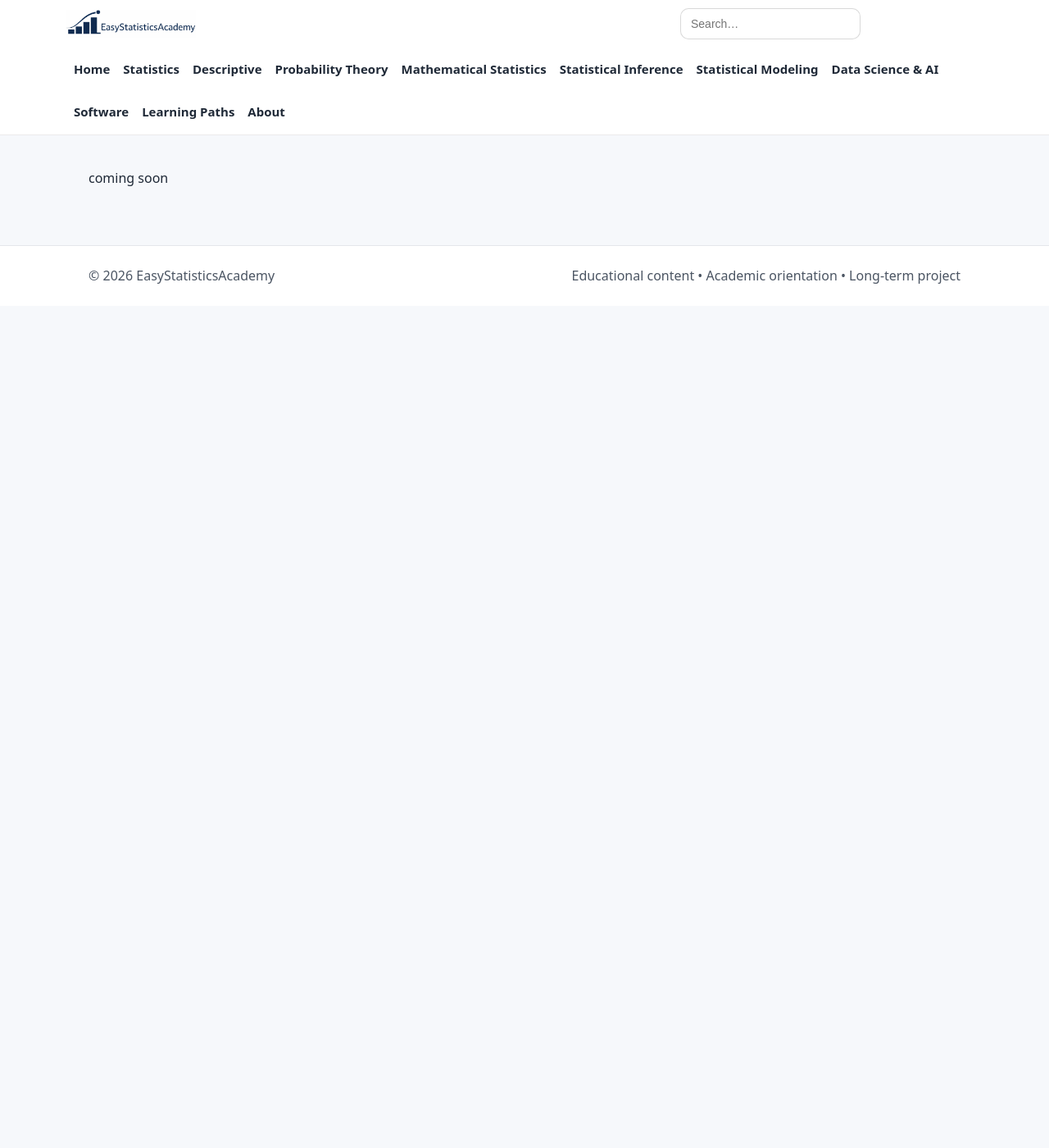
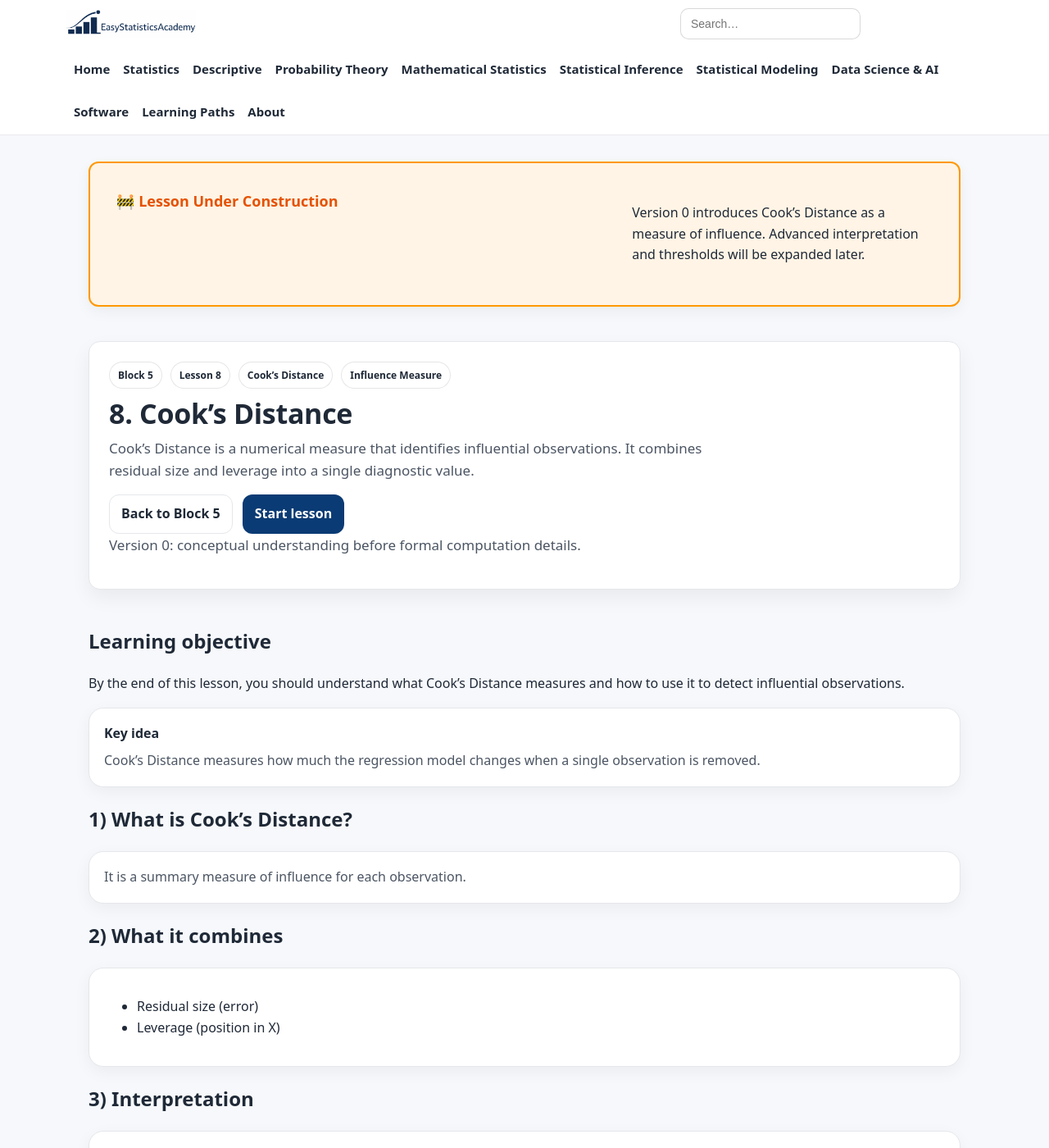
Before and after one commit to ammar-homaida-statistics/easystatisticsacademy, a Jekyll site: the page built from modeling/diagnostics/cooks-distance/index.md, in a window 1280 px wide and 1400 px high. Shown: the whole window at 82% size. Built offline with Jekyll 4.4.1, drawn with Linux system fonts in a browser that asks for light colours; our own code applies the rules of GitHub Pages for plain Markdown files; some of the changed text lies outside the part shown.

Commit message:
Add lesson content

```diff
--- a/modeling/diagnostics/cooks-distance/index.md
+++ b/modeling/diagnostics/cooks-distance/index.md
@@ -1 +1,175 @@
-coming soon
+---
+layout: default
+title: 8. Cook’s Distance
+permalink: /modeling/diagnostics/cooks-distance/
+sidebar: false
+---
+
+<!-- UNDER CONSTRUCTION -->
+<section class="section section-slim">
+  <div class="callout" style="background:#fff4e5; border:2px solid #ff9800; padding:2rem; border-radius:12px;">
+    <h2 style="color:#e65100;">🚧 Lesson Under Construction</h2>
+    <p>
+      Version 0 introduces Cook’s Distance as a measure of influence.
+      Advanced interpretation and thresholds will be expanded later.
+    </p>
+  </div>
+</section>
+
+<!-- ✅ Update last visited lesson -->
+<script>
+(function () {
+  localStorage.setItem("esa_continue_modeling_diagnostics_lesson_v0", JSON.stringify({
+    url: "/modeling/diagnostics/cooks-distance/",
+    label: "Lesson 8 — Cook’s Distance",
+    ts: Date.now()
+  }));
+})();
+</script>
+
+<!-- HERO -->
+<section class="hero hero-section">
+  <div class="hero-card">
+
+    <div class="badge-row">
+      <span class="badge">Block 5</span>
+      <span class="badge">Lesson 8</span>
+      <span class="badge">Cook’s Distance</span>
+      <span class="badge">Influence Measure</span>
+    </div>
+
+    <h1>8. Cook’s Distance</h1>
+
+    <p class="lead">
+      Cook’s Distance is a numerical measure that identifies influential observations.
+      It combines residual size and leverage into a single diagnostic value.
+    </p>
+
+    <div class="hero-actions">
+      <a class="btn btn-outline" href="/modeling/diagnostics/">Back to Block 5</a>
+      <a class="btn" href="#lesson">Start lesson</a>
+    </div>
+
+    <p class="muted-mini">
+      Version 0: conceptual understanding before formal computation details.
+    </p>
+
+  </div>
+</section>
+
+<!-- LESSON -->
+<section class="section" id="lesson">
+
+  <h2>Learning objective</h2>
+  <p>
+    By the end of this lesson, you should understand what Cook’s Distance measures
+    and how to use it to detect influential observations.
+  </p>
+
+  <div class="card">
+    <h3>Key idea</h3>
+    <p>
+      Cook’s Distance measures how much the regression model changes
+      when a single observation is removed.
+    </p>
+  </div>
+
+  <h2>1) What is Cook’s Distance?</h2>
+  <div class="card">
+    <p>
+      It is a summary measure of influence for each observation.
+    </p>
+  </div>
+
+  <h2>2) What it combines</h2>
+  <div class="card">
+    <ul>
+      <li>Residual size (error)</li>
+      <li>Leverage (position in X)</li>
+    </ul>
+  </div>
+
+  <h2>3) Interpretation</h2>
+  <div class="card">
+    <p>
+      Large Cook’s Distance → observation strongly affects the model.
+    </p>
+  </div>
+
+  <h2>4) Rule of thumb</h2>
+  <div class="card">
+    <ul>
+      <li>D > 1 → potentially influential</li>
+      <li>Compare values relative to others</li>
+    </ul>
+  </div>
+
+  <h2>5) What it tells you</h2>
+  <div class="card">
+    <ul>
+      <li>Which observations affect the model most</li>
+      <li>Where to investigate further</li>
+    </ul>
+  </div>
+
+  <h2>6) What it does NOT tell you</h2>
+  <div class="card">
+    <p>
+      It does not tell you whether the observation is correct or should be removed.
+    </p>
+  </div>
+
+  <h2>7) Visual interpretation</h2>
+  <div class="card">
+    <p>
+      Cook’s Distance is often visualized as a plot,
+      where large spikes indicate influential points.
+    </p>
+  </div>
+
+  <h2>8) Common mistake</h2>
+  <div class="card">
+    <p>
+      Automatically removing points based only on Cook’s Distance.
+    </p>
+  </div>
+
+  <h2>9) What to do instead</h2>
+  <div class="card">
+    <ul>
+      <li>Investigate the observation</li>
+      <li>Compare models with and without it</li>
+      <li>Check data quality</li>
+    </ul>
+  </div>
+
+  <h2>10) Why this matters</h2>
+  <div class="card">
+    <p>
+      Cook’s Distance provides a practical way to identify observations
+      that control the regression model.
+    </p>
+  </div>
+
+  <div class="card">
+    <h3>Outcome of this lesson</h3>
+    <ul>
+      <li>Understand Cook’s Distance conceptually</li>
+      <li>Interpret influence values</li>
+      <li>Identify influential observations</li>
+      <li>Avoid common misuse</li>
+      <li>Prepare for full diagnostic workflow</li>
+    </ul>
+  </div>
+
+  <div class="card">
+    <h3>Next step</h3>
+    <p>
+      We now integrate all diagnostic tools into a complete workflow.
+    </p>
+    <a class="btn" href="/modeling/diagnostics/diagnostic-workflow/">
+      Next lesson: Diagnostic Workflow →
+    </a>
+  </div>
+
+</section>
```
